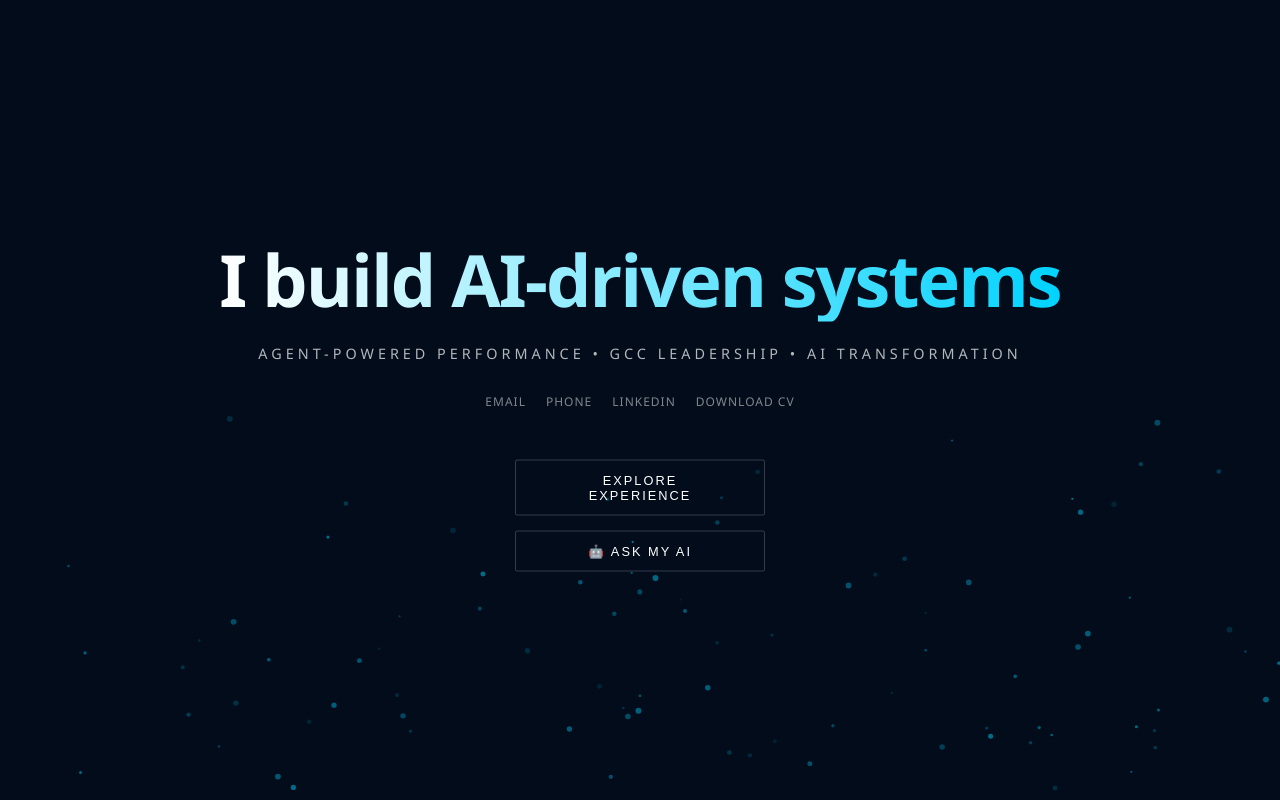
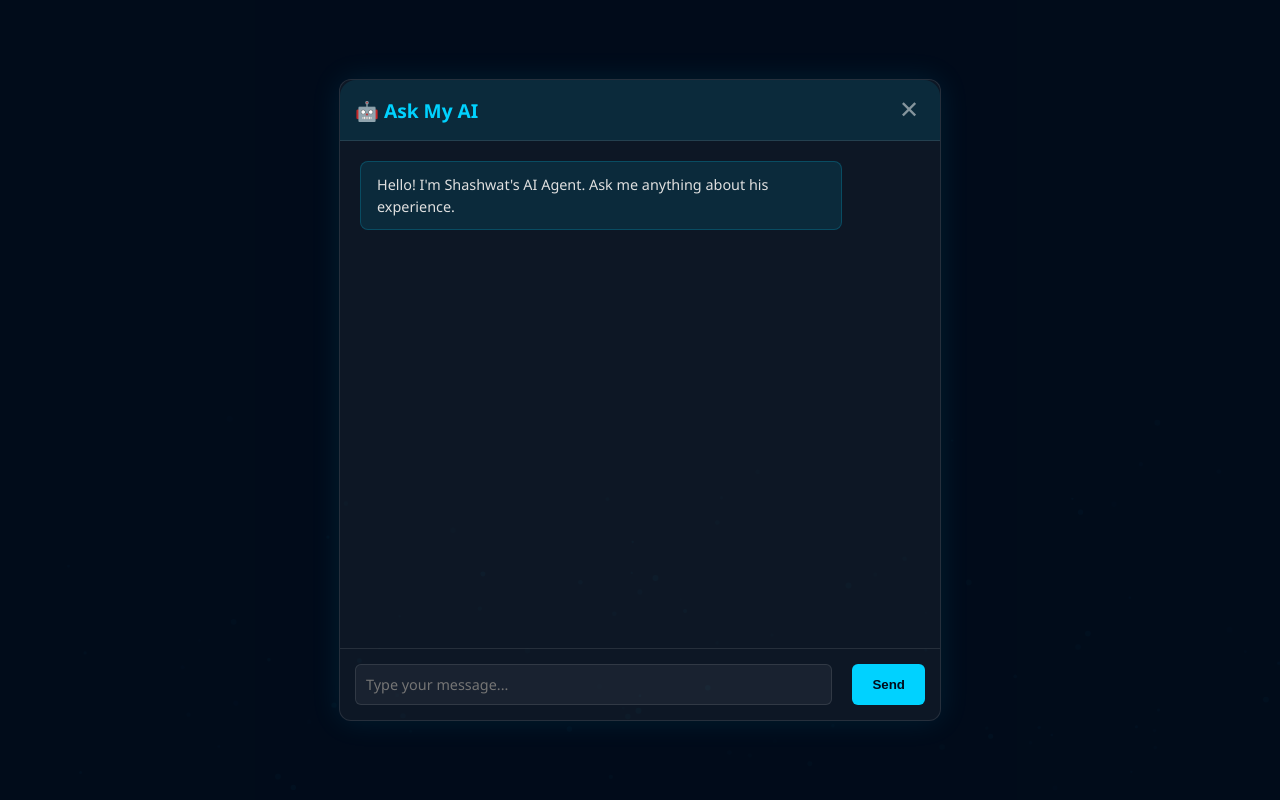
Before and after one commit to shashwatshrivastava93/mycv-frontend, a website built with Vite: page index.html in a window 1280 px wide. Both pictures are taken after a click on the button "🤖 ASK MY AI". Built offline with nearby package versions, Linux system fonts and the light colour scheme.

Commit message:
initial frontend commit

```diff
--- a/index.html
+++ b/index.html
@@ -217,6 +217,139 @@
   .experience-block h3 { font-size: 1.4rem; margin: 0; font-weight: 600; }
   .experience-block .role-meta { opacity: 0.4; font-size: 0.85rem; margin-top: 5px; margin-bottom: 20px; display: block; }
   .experience-block ul { padding-left: 20px; opacity: 0.8; line-height: 1.8; font-size: 1rem; }
+  /* --- CHAT OVERLAY --- */
+  #chatOverlay {
+    position: fixed;
+    top: 0;
+    left: 100%;
+    width: 100%;
+    height: 100%;
+    background: rgba(2, 12, 27, 0.95);
+    z-index: 1000;
+    transition: var(--transition);
+    display: flex;
+    justify-content: center;
+    align-items: center;
+    visibility: hidden;
+  }
+
+  #chatOverlay.active {
+    left: 0;
+    visibility: visible;
+  }
+
+  .chat-container {
+    background: rgba(255, 255, 255, 0.05);
+    border: 1px solid rgba(255, 255, 255, 0.1);
+    border-radius: 12px;
+    width: 90%;
+    max-width: 600px;
+    height: 80vh;
+    display: flex;
+    flex-direction: column;
+    overflow: hidden;
+    box-shadow: 0 0 30px rgba(0, 210, 255, 0.1);
+  }
+
+  .chat-header {
+    padding: 20px;
+    border-bottom: 1px solid rgba(255, 255, 255, 0.1);
+    display: flex;
+    justify-content: space-between;
+    align-items: center;
+    background: rgba(0, 210, 255, 0.05);
+  }
+
+  .chat-header h2 {
+    margin: 0;
+    font-size: 1.2rem;
+    color: var(--primary);
+  }
+
+  .chat-close {
+    background: none;
+    border: none;
+    color: white;
+    font-size: 1.5rem;
+    cursor: pointer;
+    opacity: 0.5;
+    transition: 0.3s;
+  }
+
+  .chat-close:hover {
+    opacity: 1;
+    color: var(--primary);
+  }
+
+  .chat-messages {
+    flex-grow: 1;
+    padding: 20px;
+    overflow-y: auto;
+    display: flex;
+    flex-direction: column;
+    gap: 15px;
+  }
+
+  .message {
+    max-width: 80%;
+    padding: 12px 16px;
+    border-radius: 8px;
+    font-size: 0.9rem;
+    line-height: 1.5;
+  }
+
+  .message.bot {
+    background: rgba(0, 210, 255, 0.1);
+    border: 1px solid rgba(0, 210, 255, 0.2);
+    align-self: flex-start;
+    color: #e0e0e0;
+  }
+
+  .message.user {
+    background: rgba(255, 255, 255, 0.1);
+    align-self: flex-end;
+    color: white;
+  }
+
+  .chat-input-area {
+    padding: 20px;
+    border-top: 1px solid rgba(255, 255, 255, 0.1);
+    display: flex;
+    gap: 10px;
+  }
+
+  .chat-input-area input {
+    flex-grow: 1;
+    background: rgba(255, 255, 255, 0.05);
+    border: 1px solid rgba(255, 255, 255, 0.1);
+    border-radius: 6px;
+    padding: 12px 15px;
+    color: white;
+    font-size: 0.9rem;
+    font-family: inherit;
+    outline: none;
+    transition: 0.3s;
+  }
+
+  .chat-input-area input:focus {
+    border-color: var(--primary);
+    box-shadow: 0 0 10px rgba(0, 210, 255, 0.1);
+  }
+
+  .chat-input-area .send-btn {
+    background: var(--primary);
+    color: #020c1b;
+    border: none;
+    border-radius: 6px;
+    padding: 0 20px;
+    font-weight: 600;
+    cursor: pointer;
+    transition: 0.3s;
+  }
+
+  .chat-input-area .send-btn:hover {
+    background: #00b0d6;
+  }
 </style>
 </head>
 
@@ -239,7 +372,7 @@
 
   <div class="btn-group">
     <button class="btn" onclick="toggleResume()">Explore Experience</button>
-    <button class="btn" onclick="alert('AI Agent Interface would launch here.')">🤖 Ask My AI</button>
+    <button class="btn" onclick="toggleChat()">🤖 Ask My AI</button>
   </div>
 </div>
 
@@ -280,6 +413,22 @@
   </div>
 </div>
 
+<div id="chatOverlay">
+  <div class="chat-container">
+    <div class="chat-header">
+      <h2>🤖 Ask My AI</h2>
+      <button onclick="toggleChat()" class="chat-close">✕</button>
+    </div>
+    <div class="chat-messages" id="chatMessages">
+      <div class="message bot">Hello! I'm Shashwat's AI Agent. Ask me anything about his experience.</div>
+    </div>
+    <div class="chat-input-area">
+      <input type="text" id="chatInput" placeholder="Type your message..." onkeypress="handleChatKeyPress(event)">
+      <button onclick="sendMessage()" class="send-btn">Send</button>
+    </div>
+  </div>
+</div>
+
 <div class="close-btn" id="closeBtn" onclick="toggleResume()">BACK TO HOME</div>
 
 <script>
@@ -288,6 +437,77 @@ function toggleResume() {
   const hero = document.getElementById("hero");
   overlay.classList.toggle("active");
   hero.style.opacity = overlay.classList.contains("active") ? "0" : "1";
+}
+
+function toggleChat() {
+  const overlay = document.getElementById("chatOverlay");
+  const hero = document.getElementById("hero");
+  overlay.classList.toggle("active");
+  hero.style.opacity = overlay.classList.contains("active") ? "0" : "1";
+}
+
+function handleChatKeyPress(event) {
+  if (event.key === 'Enter') {
+    sendMessage();
+  }
+}
+
+async function sendMessage() {
+  const input = document.getElementById("chatInput");
+  const messageText = input.value.trim();
+  if (!messageText) return;
+
+  const messagesContainer = document.getElementById("chatMessages");
+
+  // Add user message
+  const userMsg = document.createElement("div");
+  userMsg.className = "message user";
+  userMsg.textContent = messageText;
+  messagesContainer.appendChild(userMsg);
+
+  input.value = "";
+  messagesContainer.scrollTop = messagesContainer.scrollHeight;
+
+  // Add a loading indicator
+  const loadingMsg = document.createElement("div");
+  loadingMsg.className = "message bot loading";
+  loadingMsg.textContent = "...";
+  messagesContainer.appendChild(loadingMsg);
+  messagesContainer.scrollTop = messagesContainer.scrollHeight;
+
+  try {
+    const response = await fetch("https://mycv-9f4x.onrender.com/chat", {
+      method: "POST",
+      headers: {
+        "Content-Type": "application/json"
+      },
+      body: JSON.stringify({ message: messageText })
+    });
+
+    const data = await response.json();
+
+    // Remove loading
+    messagesContainer.removeChild(loadingMsg);
+
+    // Add bot message
+    const botMsg = document.createElement("div");
+    botMsg.className = "message bot";
+    // Check multiple potential response fields just in case
+    botMsg.textContent = data.response || data.reply || data.answer || data.message || "I didn't quite get that.";
+    messagesContainer.appendChild(botMsg);
+  } catch (error) {
+    console.error("Chat error:", error);
+    // Remove loading
+    if(loadingMsg.parentNode) messagesContainer.removeChild(loadingMsg);
+
+    const errorMsg = document.createElement("div");
+    errorMsg.className = "message bot";
+    errorMsg.textContent = "Oops! Something went wrong connecting to the server.";
+    errorMsg.style.color = "#ff6b6b";
+    messagesContainer.appendChild(errorMsg);
+  }
+
+  messagesContainer.scrollTop = messagesContainer.scrollHeight;
 }
 
 const canvas = document.getElementById('antigravityCanvas');
```
Also changed, not shown: 1 other file.
